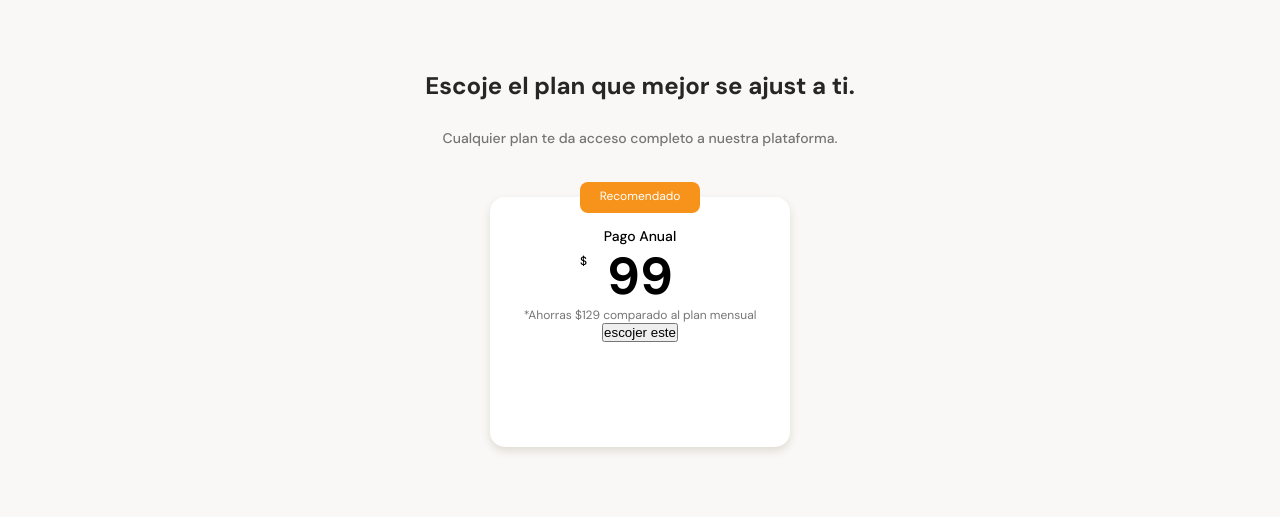
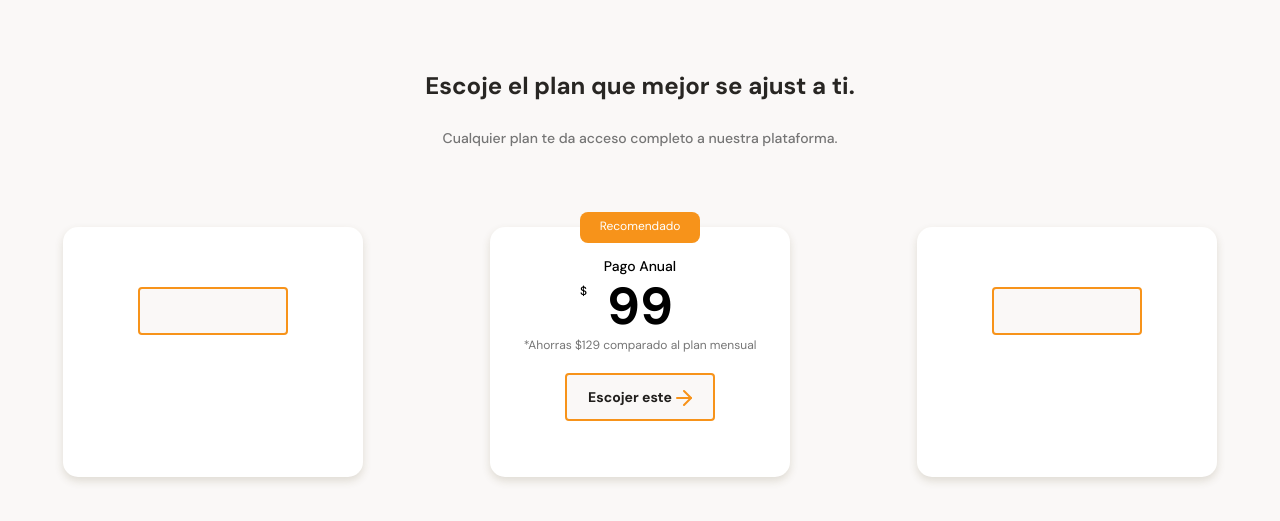
Before and after one commit to avatarmario/maquetacion-mobile, a plain HTML site: page assets/index.html in a window 1280 px wide. Shown: the part 2362-2883 px from the top of the page. Drawn offline with Linux system fonts and the light colour scheme.

Commit message:
section 4: scroll no finished

```diff
--- a/assets/css/main.css
+++ b/assets/css/main.css
@@ -431,8 +431,18 @@ main .portada {
 
 /********** tarjetas **************/
 
+.plans-container--slider {
+    display: flex;
+    height: 316px;
+    overflow-x: scroll;
+    overscroll-behavior-x: contain;
+    scroll-snap-type: x proximity;
+
+}
+
 .plans-container--card{
     position: relative;
+    scroll-snap-align: center;
     width: 70%;
     min-width: 230 px;
     max-width: 300px;
@@ -487,3 +497,25 @@ main .portada {
     line-height: 1.452rem;
     color: #757575;
 }
+
+.plan-card--ca {
+    width: 150px;
+    height: 48px;
+    margin-top: 20px;
+    background-color:#faf8f7;
+    border: 2px solid var(--bitcoin-orange);
+    border-radius: 4px;
+    font-size: 1.4rem;
+    font-weight: bold;
+    line-height: 1.823rem;
+    color: var(--warm-black);
+    font-family: var(--primary-font);
+}
+
+.plan-card--ca span {
+    display: inline-block;
+    width: 20px;
+    height: 20px;
+    background-image: url("../icons/arrow-right.svg");
+    vertical-align: text-bottom;
+}
--- a/assets/index.html
+++ b/assets/index.html
@@ -99,13 +99,33 @@
                 </div>
                 <section class="plans-container--slider">
                     <article class="plans-container--card">
+                        <!-- <p></p> -->
+                        <div class="plan-info-container">
+                            <h3 class="plan-card--title"></h3>
+                            <p class="plan-card--price"></p>
+                            <p class="plan-card--savings"></p>
+                            <button class="plan-card--ca"></button>
+                        </div class="plans-container--card">
+
+                    </article>
+                    <article class="plans-container--card">
                         <p class="recommended">Recomendado</p>
                         <div class="plan-info-container">
                             <h3 class="plan-card--title">Pago Anual</h3>
                             <p class="plan-card--price"><span>$</span> 99</p>
                             <p class="plan-card--savings">*Ahorras $129 comparado al plan mensual</p>
-                            <button class="plan-card--ca">escojer este</button>
+                            <button class="plan-card--ca">Escojer este<span></span></button>
                         </div>
+                    </article class="plans-container--card">
+                    <article class="plans-container--card ">
+                        <!-- <p></p> -->
+                        <div class="plan-info-container">
+                            <h3 class="plan-card--title"></h3>
+                            <p class="plan-card--price"></p>
+                            <p class="plan-card--savings"></p>
+                            <button class="plan-card--ca"></button>
+                        </div>
+
                     </article>
                 </section>
             </section>
```
Also changed, not shown: assets/icons/arrow-right.svg (added), 2 other files.
